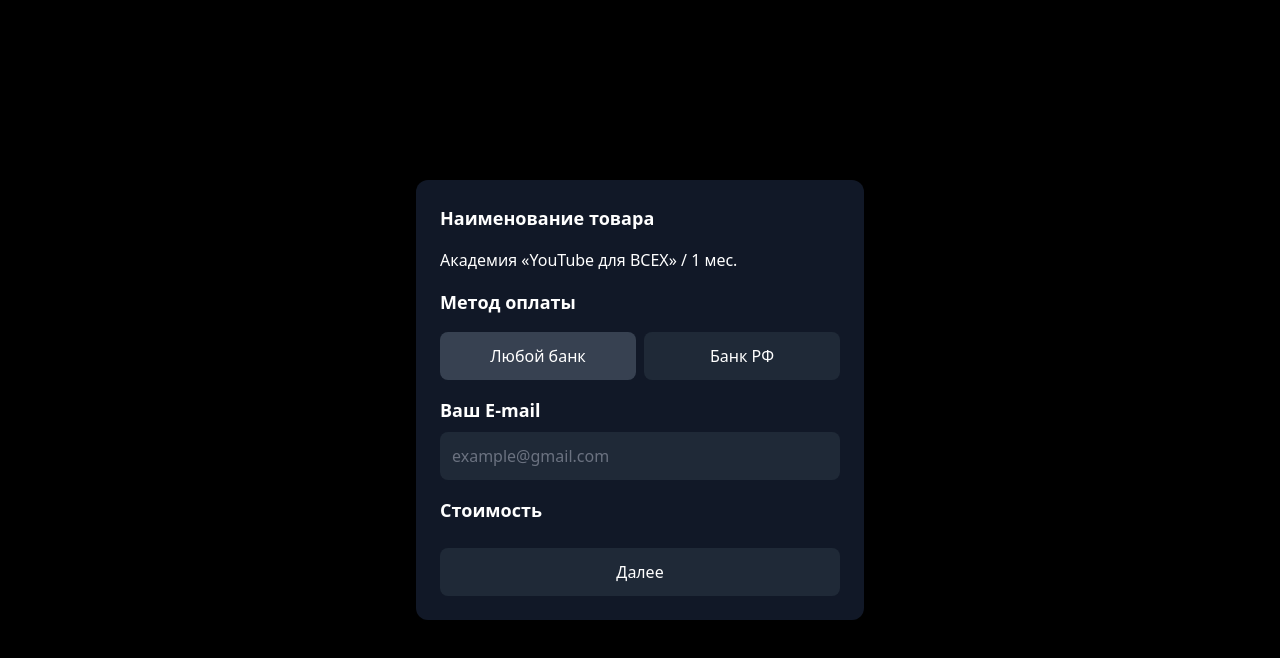
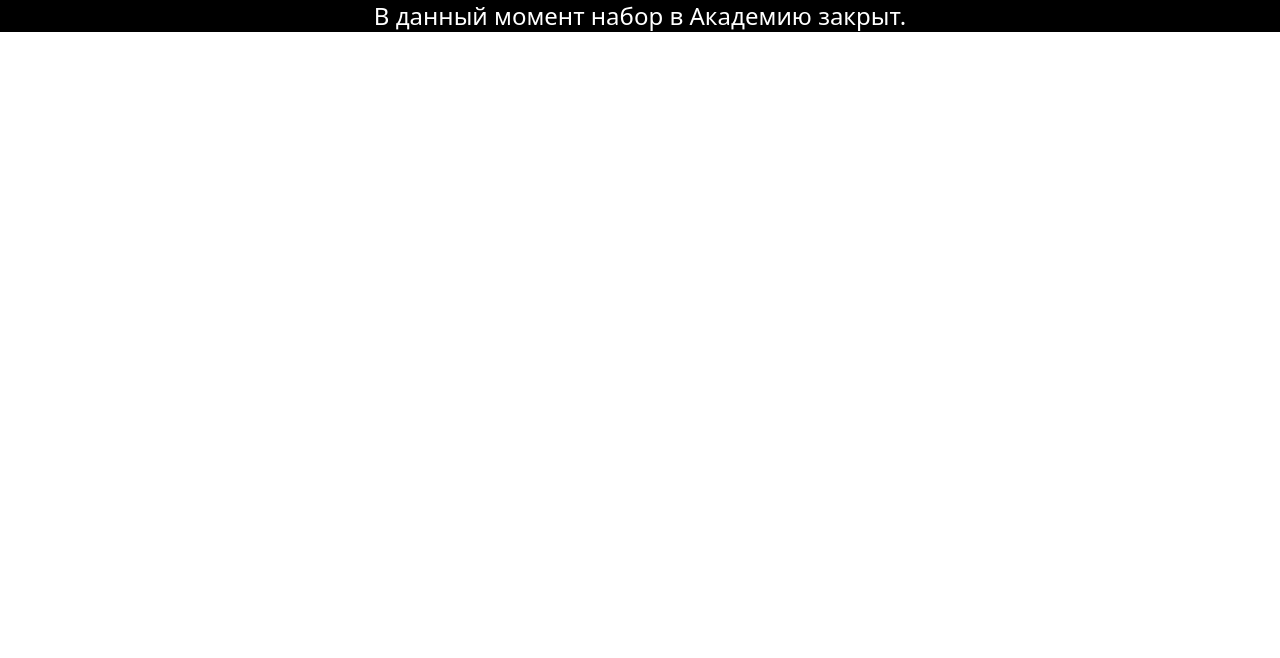
Before and after one commit to EdilKulzhabay/telegramYoutubeForAll, a React (Create React App) app in the folder client/: page /pay/1/1 in a window 1280 px wide. Shown: the top 658 px of the page. Built offline with nearby package versions, Linux system fonts and the light colour scheme; no server answers.

Commit message:
14.03.2025 123

```diff
--- a/client/src/Pages/Pay.js
+++ b/client/src/Pages/Pay.js
@@ -105,6 +105,10 @@
         }
     };
 
+    return <div className="flex items-center justify-center bg-black">
+        <div className="text-2xl text-white">В данный момент набор в Академию закрыт.</div>
+    </div>
+
 
     return <div className="flex items-center justify-center min-h-screen bg-black text-white p-4">
         {step === 1 ?
```
